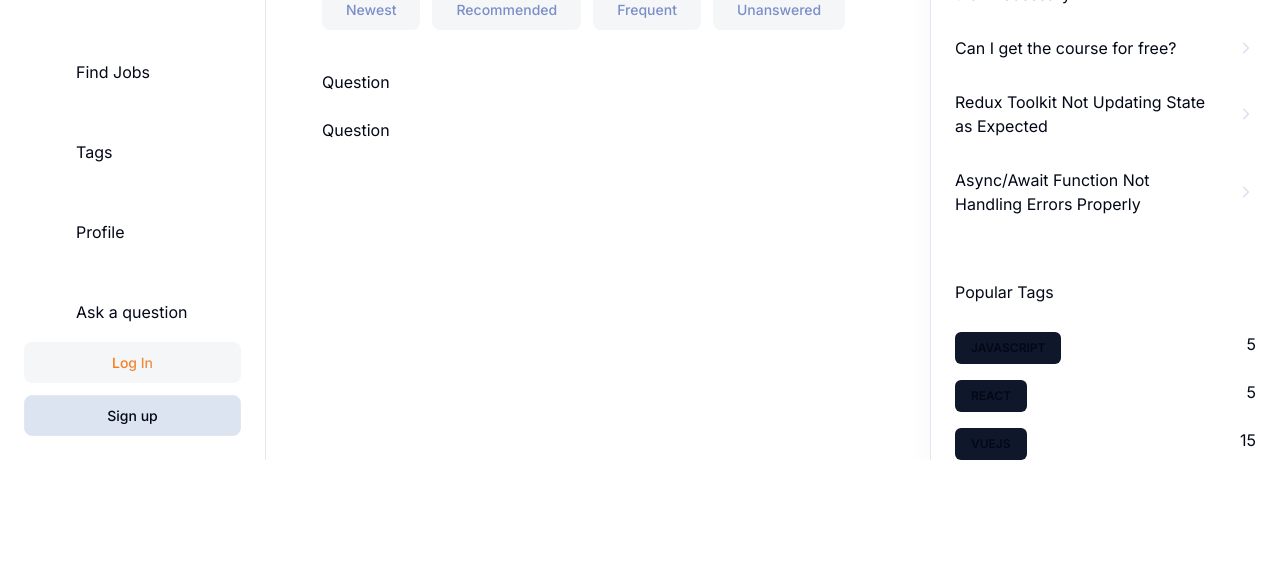
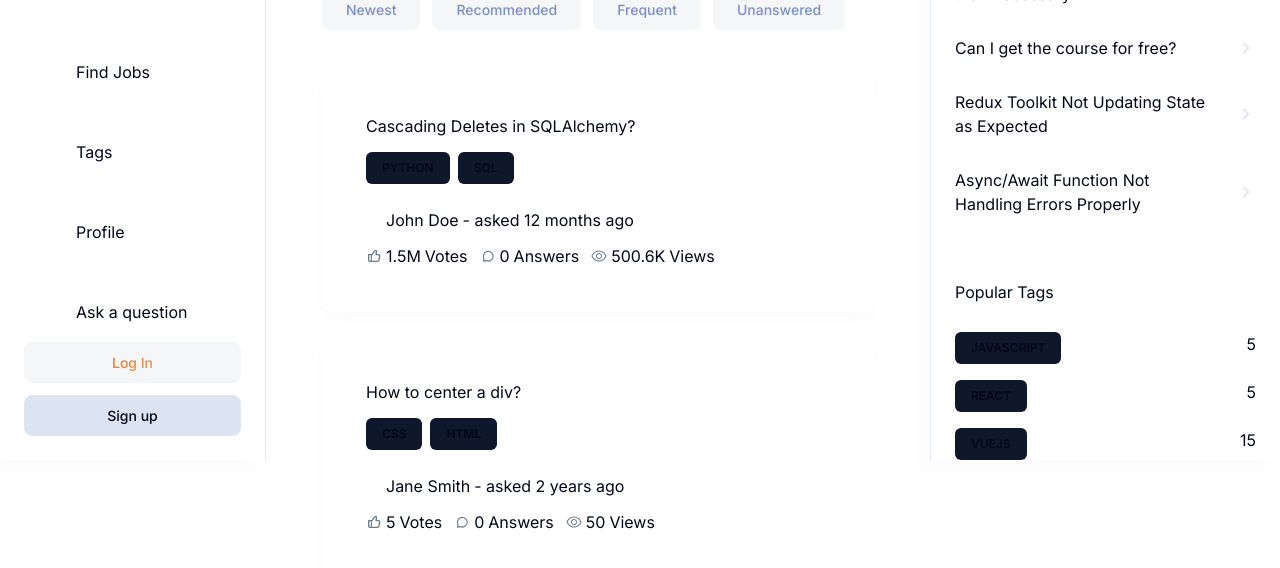
Before and after one commit to manav-01/stack-overflow-next, a Next.js app: page / in a window 1280 px wide. Shown: the part 340-908 px from the top of the page. Before the commit the page ends 800 px from the top, so only its background shows below. Built offline with nearby package versions, Linux system fonts and the light colour scheme; no server answers.

Commit message:
Question Card add in home page

```diff
--- a/src/app/(root)/(home)/page.tsx
+++ b/src/app/(root)/(home)/page.tsx
@@ -5,6 +5,8 @@ import React from "react";
 import Filter from "@/components/shared/Filter";
 import { HomePageFilters } from "@/constants/filters";
 import HomeFilters from "@/components/home/HomeFilters";
+import NoResult from "@/components/shared/NoResult";
+import QuestionCard from "@/components/cards/QuestionCard";
 
 const questions = [
   {
@@ -43,6 +45,14 @@ const questions = [
   },
 ];
 
+const noResult = {
+  title: "There's no question to show",
+  description:
+    "Be the first to break the silence! 🚀 Ask a Question and kickstart the discussion. our query could be the next big thing others learn from. Get involved! 💡",
+  link: "/ask-question",
+  linkTitle: "Ask a Question",
+};
+
 function Home() {
   return (
     <>
@@ -74,9 +84,26 @@ function Home() {
 
       <div className="mt-10 flex w-full flex-col gap-6">
         {questions.length > 0 ? (
-          questions.map((question) => <div key={question._id}>Question</div>)
+          questions.map((question) => (
+            <QuestionCard
+              key={question._id}
+              _id={question._id}
+              title={question.title}
+              tags={question.tags}
+              author={question.author}
+              upvotes={question.upvotes}
+              views={question.views}
+              answers={question.answers}
+              createdAt={question.createdAt}
+            />
+          ))
         ) : (
-          <div>NoResult</div>
+          <NoResult
+            title={noResult.title}
+            description={noResult.description}
+            link={noResult.link}
+            linkTitle={noResult.linkTitle}
+          />
         )}
       </div>
     </>
--- a/src/components/cards/QuestionCard.tsx
+++ b/src/components/cards/QuestionCard.tsx
@@ -63,6 +63,7 @@ function QuestionCard({
           isAuthor
           textStyles="body-medium text-dark400_light700"
         />
+        <div className="flex items-center gap-3 max-sm:flex-wrap max-sm:justify-start">
           <Metric
             imgUrl="/assets/icons/like.svg"
             alt="Up votes"
@@ -88,6 +89,7 @@ function QuestionCard({
           />
         </div>
       </div>
+    </div>
   );
 }
 
```
Lines whose indentation alone changed are shown as unchanged.
